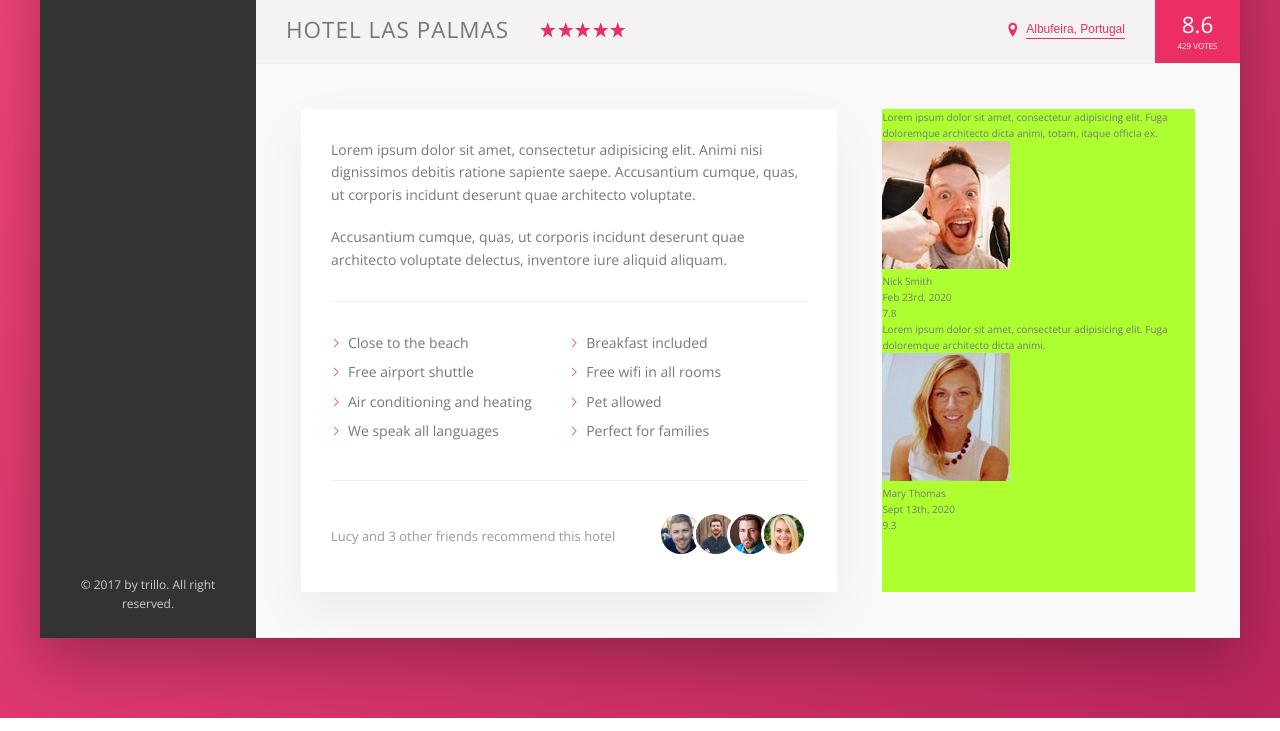
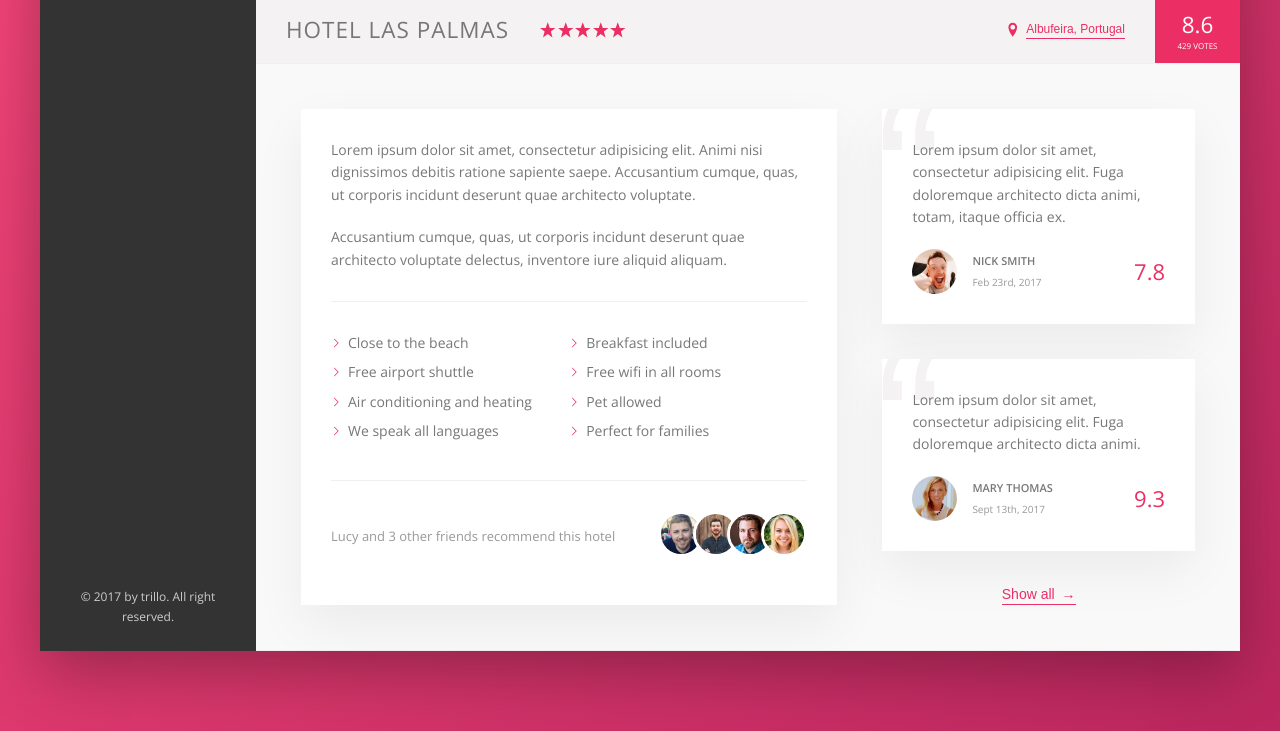
Before and after one commit to jsi-webdev/Trillo_Clone_Flex_Project, a website: page index.html in a window 1280 px wide. Shown: the part 538-1269 px from the top of the page. Drawn offline with nearby package versions, Linux system fonts and the light colour scheme.

Commit message:
#12 USER REVIEWS : CSS styling

```diff
--- a/index.html
+++ b/index.html
@@ -216,7 +216,7 @@
                   />
                   <div class="review__user-box">
                     <p class="review__user-name">Nick Smith</p>
-                    <p class="review__user-date">Feb 23rd, 2020</p>
+                    <p class="review__user-date">Feb 23rd, 2017</p>
                   </div>
                   <div class="review__rating">7.8</div>
                 </figcaption>
@@ -230,16 +230,18 @@
                 <figcaption class="review__user">
                   <img
                     src="img/user-2.jpg"
-                    alt="User 2"
+                    alt="User 1"
                     class="review__photo"
                   />
                   <div class="review__user-box">
                     <p class="review__user-name">Mary Thomas</p>
-                    <p class="review__user-date">Sept 13th, 2020</p>
+                    <p class="review__user-date">Sept 13th, 2017</p>
                   </div>
                   <div class="review__rating">9.3</div>
                 </figcaption>
               </figure>
+
+              <button class="btn-inline">Show all <span>&rarr;</span></button>
             </div>
           </div>
         </main>
--- a/sass/_components.scss
+++ b/sass/_components.scss
@@ -269,8 +269,17 @@
   cursor: pointer;
   transition: all 0.2s;
 
+  & span {
+    margin-left: 0.3rem;
+    transition: margin-left 0.2s;
+  }
+
   &:hover {
     color: var(--color-grey-dark-1);
+
+    & span {
+      margin-left: 0.8rem;
+    }
   }
 
   &:focus {
@@ -364,3 +373,66 @@
     }
   }
 }
+
+//////////////////////////////
+// REVIEWS
+.review {
+  background-color: #fff;
+  box-shadow: var(--shadow-light);
+  padding: 3rem;
+  margin-bottom: 3.5rem;
+  position: relative;
+  overflow: hidden;
+
+  &__text {
+    margin-bottom: 2rem;
+    position: relative;
+    z-index: 10;
+  }
+
+  &__user {
+    display: flex;
+    align-items: center;
+  }
+
+  &__photo {
+    height: 4.5rem;
+    width: 4.5rem;
+    border-radius: 50%;
+    margin-right: 1.5rem;
+  }
+
+  &__user-box {
+    margin-right: auto;
+  }
+
+  &__user-name {
+    font-size: 1.1rem;
+    font-weight: 600;
+    text-transform: uppercase;
+    margin-bottom: 0.4rem;
+  }
+
+  &__user-date {
+    font-size: 1rem;
+    color: var(--color-grey-dark-3);
+  }
+
+  &__rating {
+    color: var(--color-primary);
+    font-size: 2.2rem;
+    font-weight: 300;
+  }
+
+  &::before {
+    content: '\201C';
+    position: absolute;
+    top: -3.5rem;
+    left: -0.7rem;
+    line-height: 1;
+    font-size: 20rem;
+    color: var(--color-grey-light-2);
+    font-family: sans-serif;
+    z-index: 1;
+  }
+}
--- a/sass/_layout.scss
+++ b/sass/_layout.scss
@@ -43,19 +43,22 @@
   background-color: var(--color-grey-light-1);
   border-bottom: var(--line);
   padding: 4.5rem;
+  font-size: 1.4rem;
 }
 
 .description {
   background-color: #fff;
   box-shadow: var(--shadow-light);
   padding: 3rem;
-  font-size: 1.4rem;
 
   flex: 0 0 60%;
   margin-right: 4.5rem;
 }
 
 .user-reviews {
-  background-color: greenyellow;
   flex: 1;
+
+  display: flex;
+  flex-direction: column;
+  align-items: center;
 }
```
Also changed, not shown: css/style.css.
